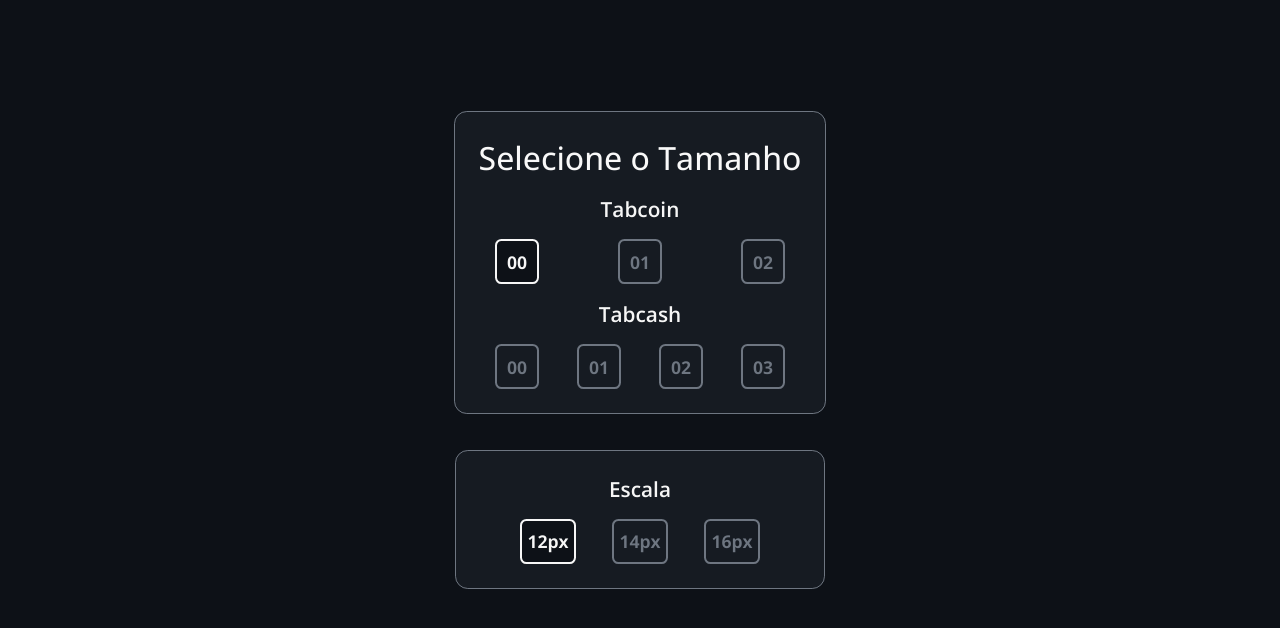
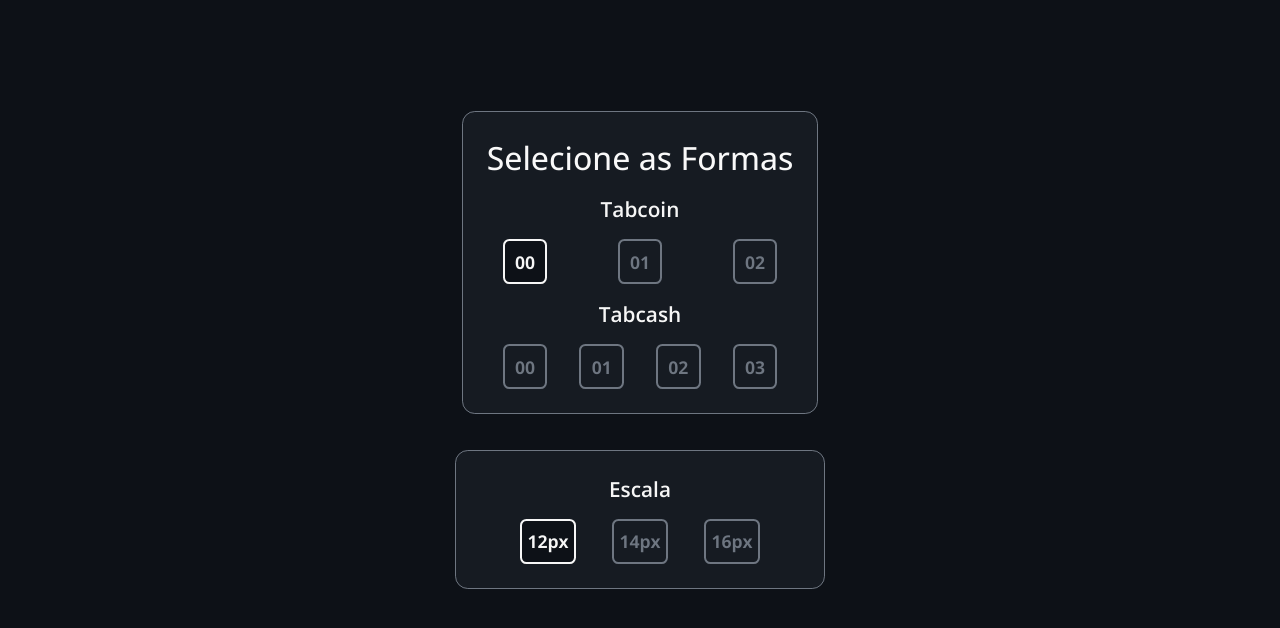
Before and after one commit to daniloabramo/header-tabnews, a plain HTML site: page index.html in a window 1280 px wide. Shown: the part 70-698 px from the top of the page. Drawn offline with nearby package versions, Linux system fonts and the light colour scheme.

Commit message:
Text correction

```diff
--- a/index.html
+++ b/index.html
@@ -44,7 +44,7 @@
 
     <main>
         <div class="container">
-            <h1>Selecione o Tamanho</h1>
+            <h1>Selecione as Formas</h1>
             <div class="sizes">
                 <h3>Tabcoin</h3>
                 <div class="tabcoin-form">
```
